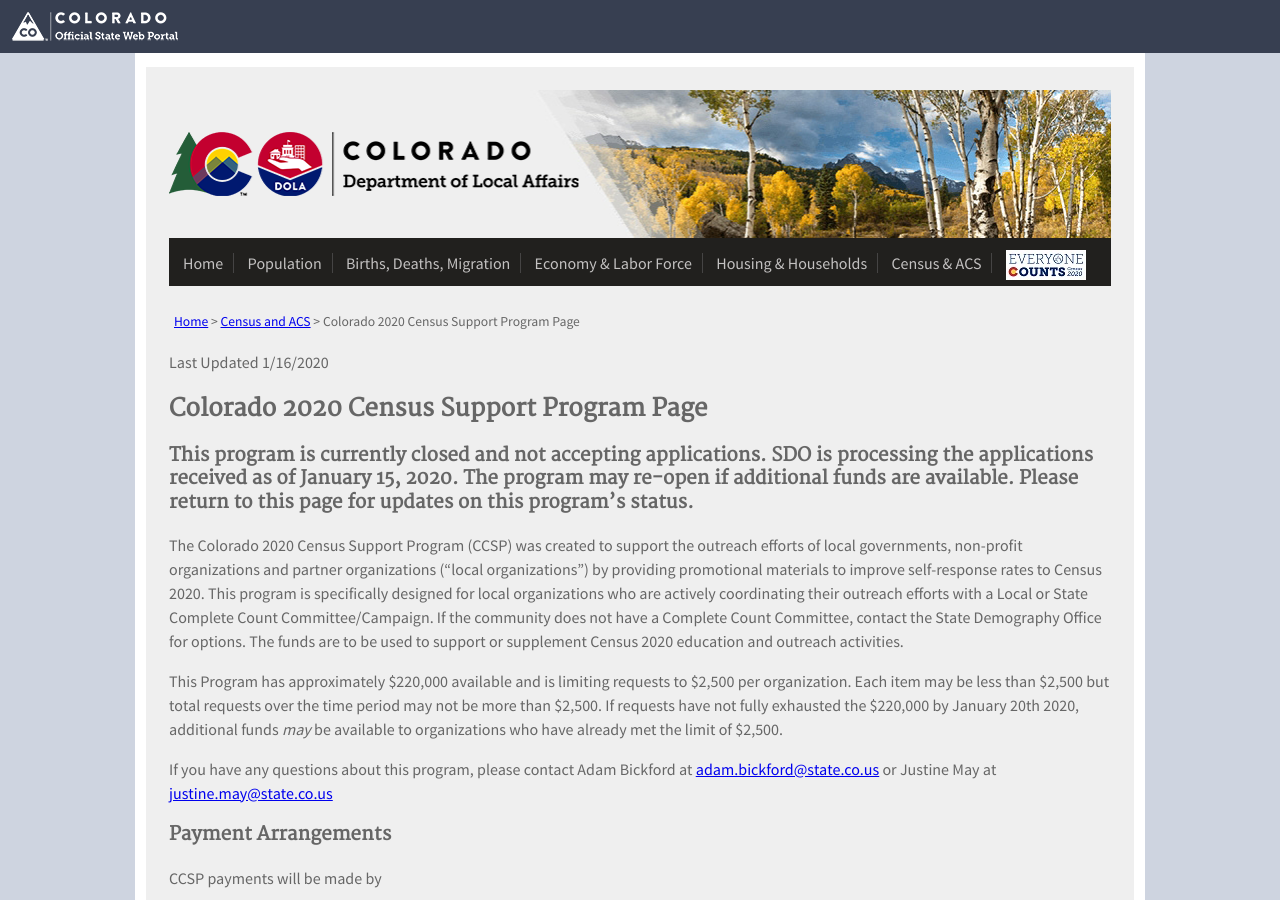
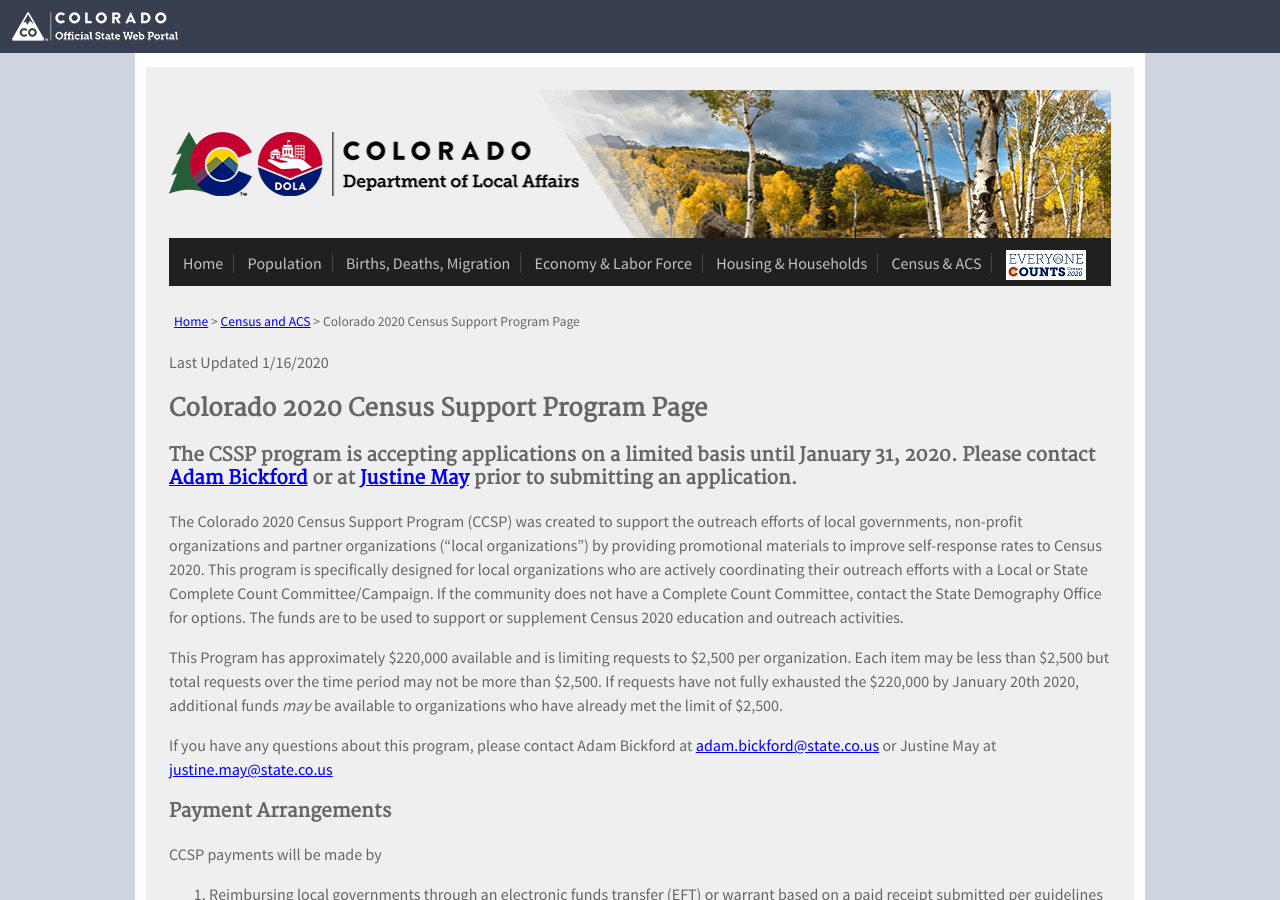
Before and after one commit to TBleess/Website_New, a Jekyll site: the page built from pages/5_CensusACS/2020-CCSP.md, in a window 1280 px wide and 900 px high. Built offline with Jekyll 4.4.1, drawn with Linux system fonts in a browser that asks for light colours.

Commit message:
Update 2020-CCSP.md

```diff
--- a/pages/5_CensusACS/2020-CCSP.md
+++ b/pages/5_CensusACS/2020-CCSP.md
@@ -9,7 +9,7 @@
 
 ## Colorado 2020 Census Support Program  Page
 
-### This program is currently closed and not accepting applications.  SDO is processing the applications received as of January 15, 2020.  The program may re-open if additional funds are available.  Please return to this page for updates on this program's status.
+### The CSSP program is accepting applications on a limited basis until January 31, 2020.  Please contact [Adam Bickford](maito:adam.bickford@state.co.us) or  at [Justine May](mailto:justine.may@state.co.us) prior to submitting an application.
 
 The Colorado 2020 Census Support Program (CCSP) was created to support the outreach efforts of local governments, non-profit organizations and partner organizations (“local organizations”) by providing promotional materials to improve self-response rates to Census 2020.  This program is specifically designed for local organizations who are actively coordinating their outreach efforts with a Local or State Complete Count Committee/Campaign.  If the community does not have a Complete Count Committee, contact the State Demography Office for options. The funds are to be used to support or supplement Census 2020 education and outreach activities.
 
```
